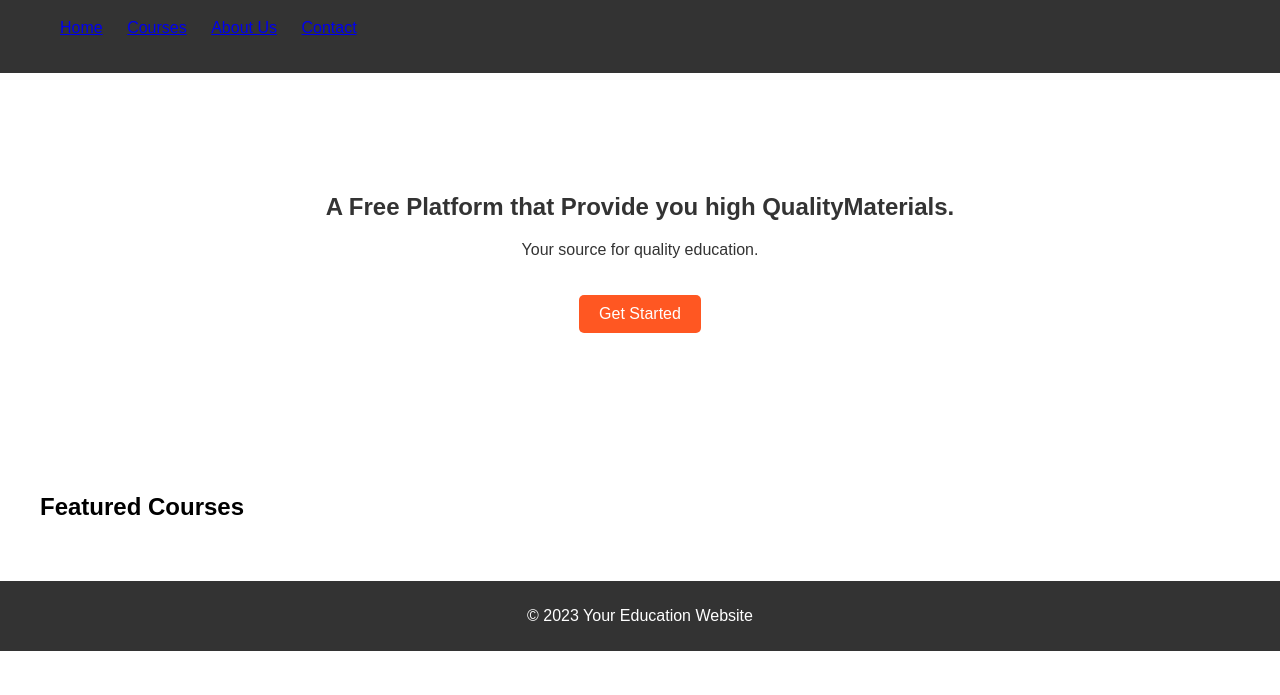
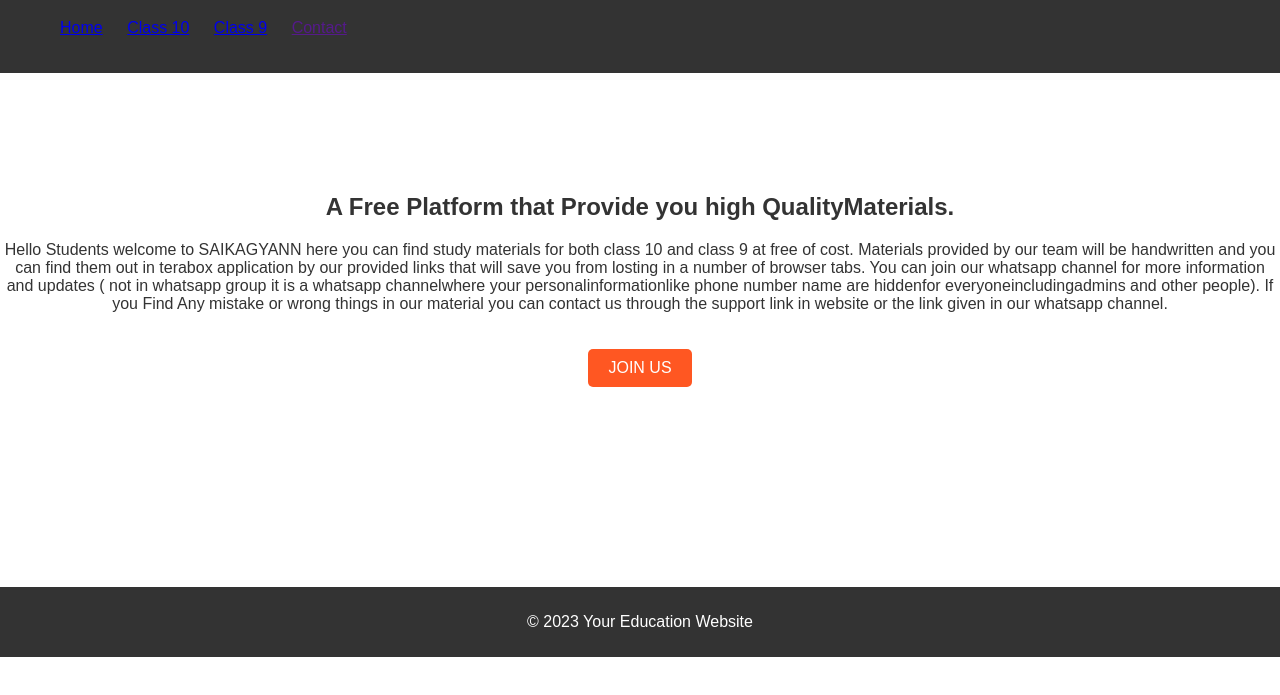
Before and after one commit to AncientCracker/Saikagyann, a plain HTML site: page index.html in a window 1280 px wide. Shown: the part 81-776 px from the top of the page. Drawn offline with Linux system fonts and the light colour scheme; a script that the page names is missing.

Commit message:
once more

```diff
--- a/index.html
+++ b/index.html
@@ -11,22 +11,22 @@
         <h1>Swagat H Apka! ,,, Gyan Lena Jari Rakhiye!</h1>
         <nav>
             <ul>
-                <li><a href="#">Home</a></li>
-                <li><a href="#">Courses</a></li>
-                <li><a href="#">About Us</a></li>
-                <li><a href="#">Contact</a></li>
+                <li><a href="/index.html">Home</a></li>
+                <li><a href="#">Class 10</a></li>
+                <li><a href="#">Class 9</a></li>
+                <li><a href="">Contact</a></li>
             </ul>
         </nav>
     </header>
 
     <section class="hero">
         <h2>A Free Platform that Provide you high QualityMaterials.</h2>
-        <p>Your source for quality education.</p>
-        <a href="#" class="cta-button">Get Started</a>
+        <p>Hello Students welcome to SAIKAGYANN here you can find study materials for both class 10 and class 9 at free of cost. Materials provided by our team will be handwritten and you can find them out in terabox application by our provided links  that will save you from losting in a number of browser tabs. You can join our whatsapp channel for more information and updates ( not in whatsapp group it is a whatsapp channelwhere your personalinformationlike phone number name are hiddenfor everyoneincludingadmins and other people). If you Find Any mistake or wrong things in our material you can contact us through the support link in website or the link given in our whatsapp channel.</p>
+        <a href="https://whatsapp.com/channel/0029VaAjEzl1NCrY2tM6uV0i" class="cta-button">JOIN US</a>
     </section>
 
     <section class="courses">
-        <h2>Featured Courses</h2>
+        <h2></h2>
         <!-- Add course cards here -->
     </section>
 
```
